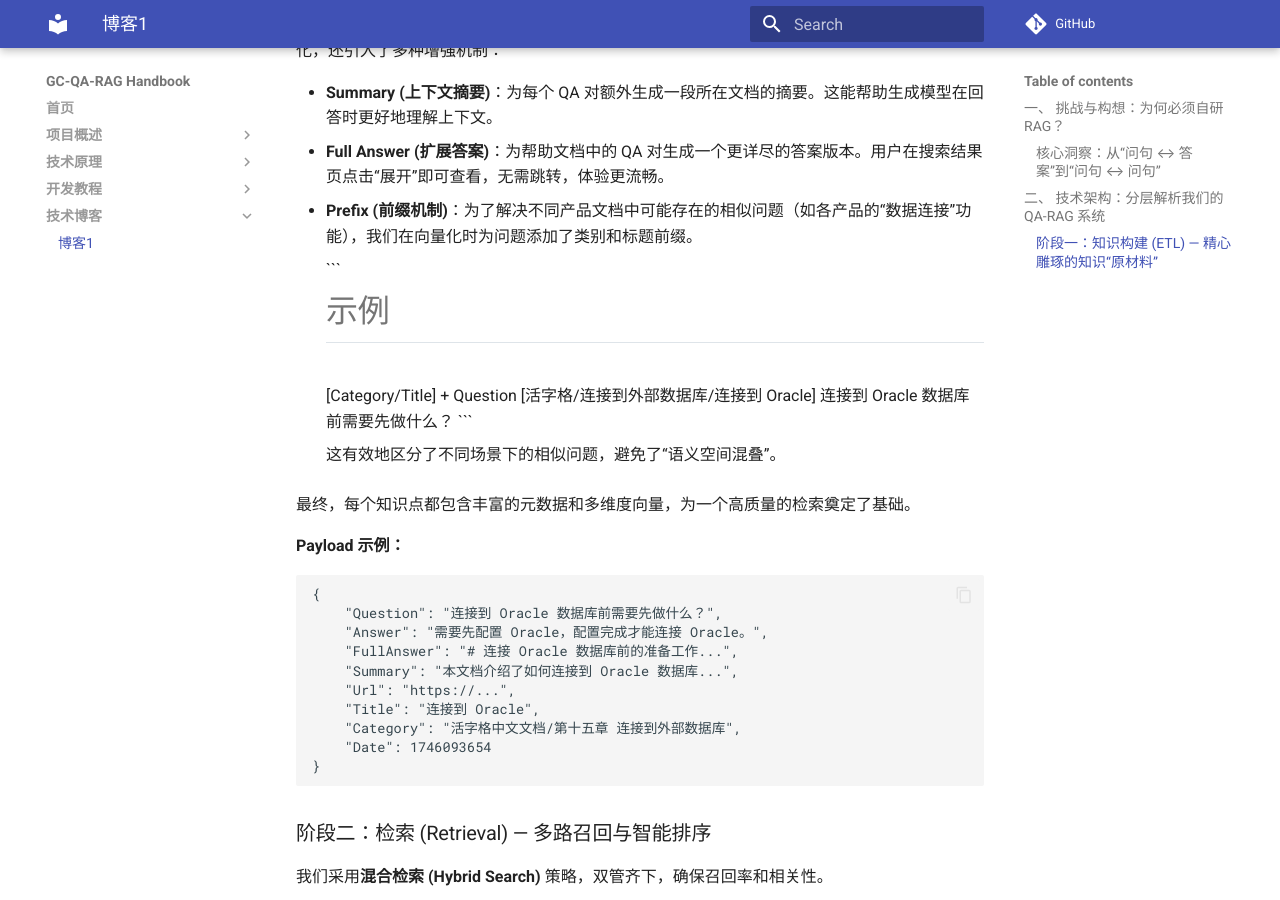
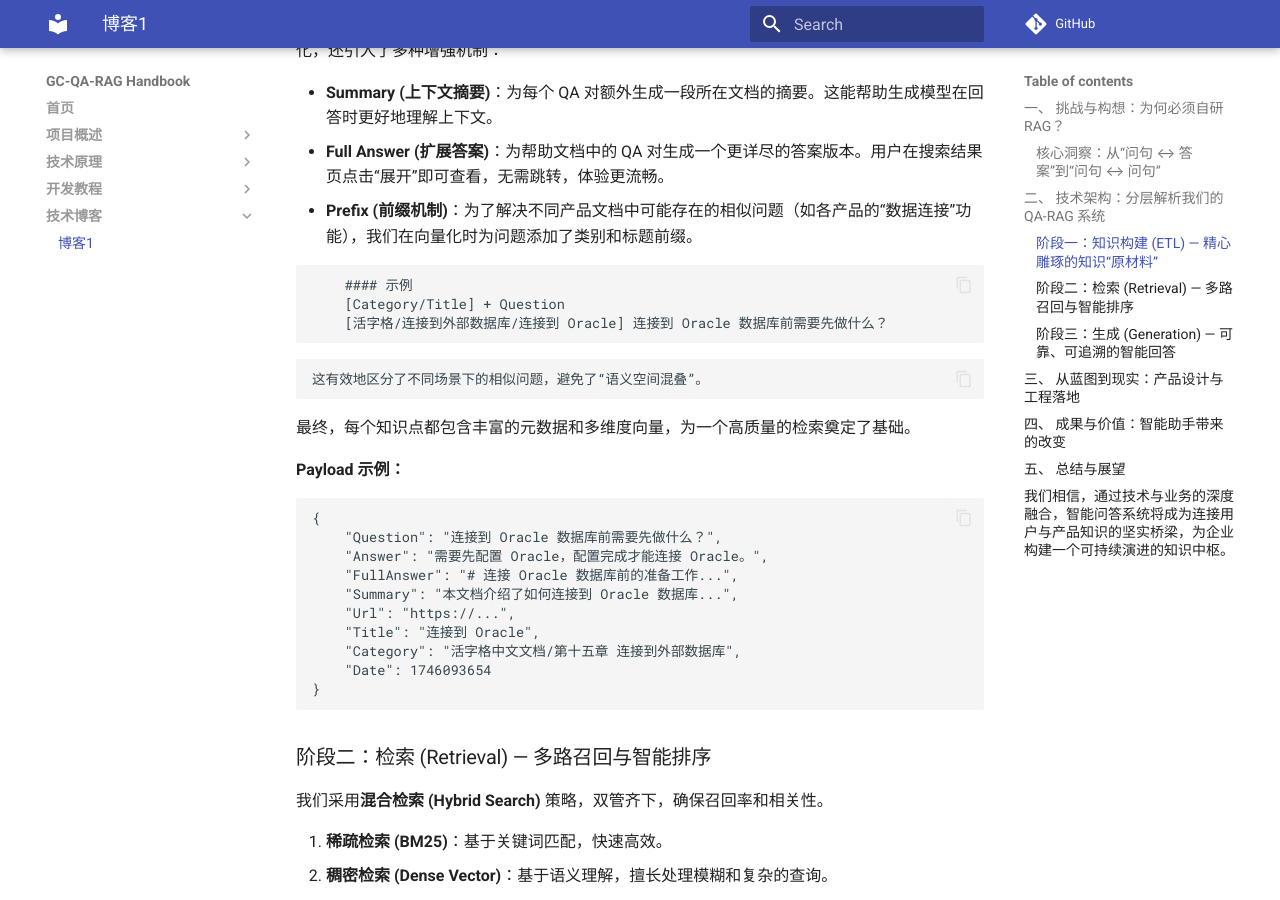
Before and after one commit to GrapeCity-AI/gc-qa-rag, an MkDocs documentation site: the page built from docs/3-技术博客/1_blog.md, in a window 1280 px wide and 900 px high, scrolled down 1635 px. Built offline with MkDocs 1.6.1 and Material for MkDocs 9.7.7, drawn with Linux system fonts in a browser that asks for light colours; comment, search, counter and statistics services are not loaded; some of the changed lines change nothing that is shown; some of the changed text lies outside the part shown.

Commit message:
doc: Update example formatting in blog post

````diff
--- a/docs/3-技术博客/1_blog.md
+++ b/docs/3-技术博客/1_blog.md
@@ -51,11 +51,11 @@
 -   **Full Answer (扩展答案)**：为帮助文档中的 QA 对生成一个更详尽的答案版本。用户在搜索结果页点击“展开”即可查看，无需跳转，体验更流畅。
 -   **Prefix (前缀机制)**：为了解决不同产品文档中可能存在的相似问题（如各产品的“数据连接”功能），我们在向量化时为问题添加了类别和标题前缀。
 
-    ```
-    # 示例
+```
+    #### 示例
     [Category/Title] + Question
     [活字格/连接到外部数据库/连接到 Oracle] 连接到 Oracle 数据库前需要先做什么？
-    ```
+```
 
     这有效地区分了不同场景下的相似问题，避免了“语义空间混叠”。
 
@@ -131,11 +131,11 @@
 
 ## 四、 成果与价值：智能助手带来的改变
 
-系统上线后，成果远超预期，为用户、技术支持团队和公司都带来了切实的价值。
+系统上线后，成果显著，为用户、技术支持团队和公司都带来了切实的价值。
 
 **1. 大幅提升用户与技术支持效率**
 
--   用户自助服务能力显著增强，常见问题即问即答，平均问题解决时间从小时级缩短至秒级。
+-   用户自助服务能力显著增强，常见问题即问即答，平均问题解决时间从小时级缩短至分钟级。
 -   技术支持团队从重复性问答中解放出来，可以将精力投入到更复杂的问题上。
 
 **2. 显著优化运营成本**
````
